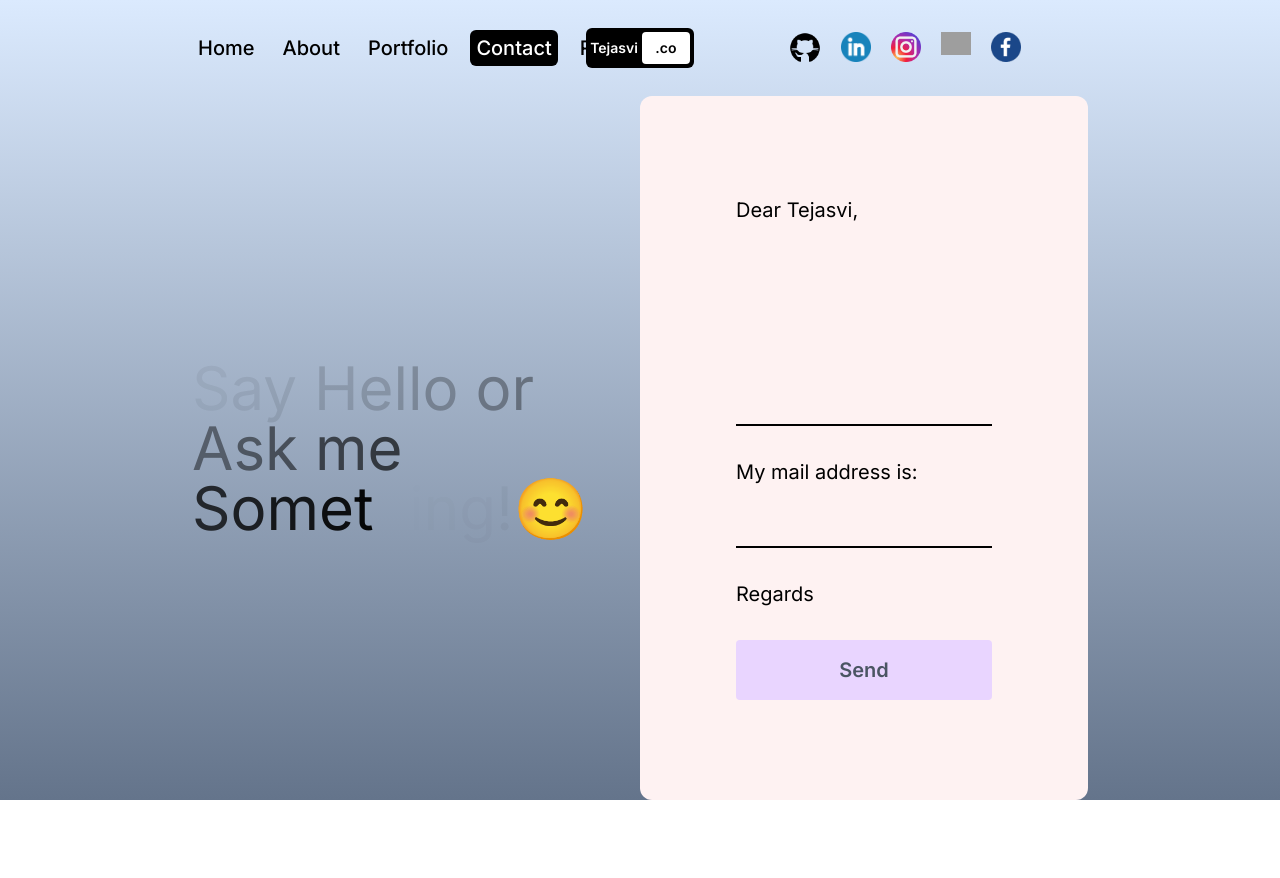
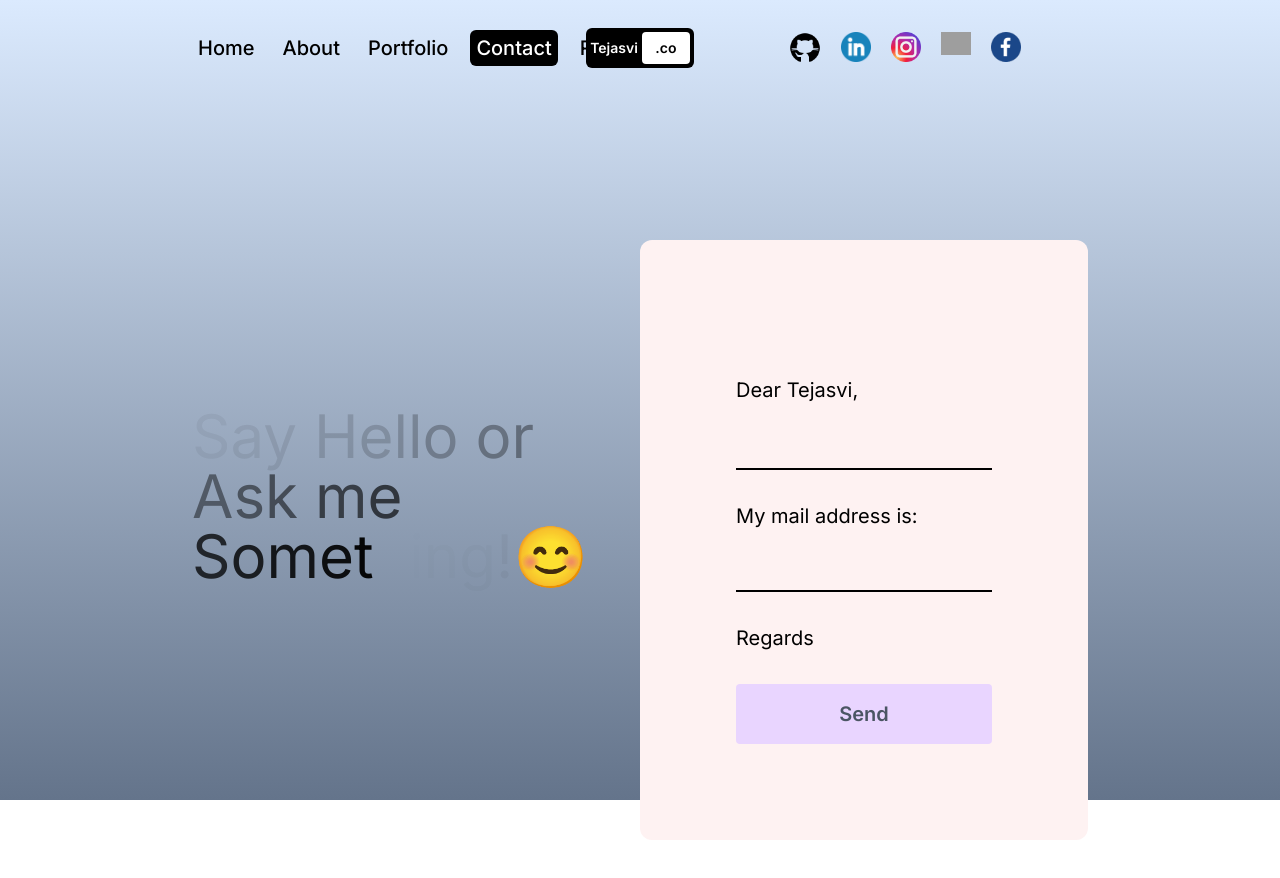
Before and after one commit to tejasvi541/portfolio-2.0, a Next.js app: page /contact in a window 1280 px wide. Shown: the top 878 px of the page. Before the commit the page ends 800 px from the top, so only its background shows below. Built offline with nearby package versions, Linux system fonts and the light colour scheme; grey boxes are pictures that could not be loaded.

Commit message:
Changes in form

```diff
--- a/src/app/contact/page.jsx
+++ b/src/app/contact/page.jsx
@@ -39,7 +39,7 @@ const ContactPage = () => {
       initial={{ y: "-200vh" }}
       animate={{ y: "0%" }}
       transition={{ duration: 1 }}>
-      <div className="h-full flex flex-col lg:flex-row px-4 sm:px-8 md:px-12 lg:px-20 xl:px-48">
+      <div className="lg:h-screen flex flex-col lg:flex-row px-4 sm:px-8 md:px-12 lg:px-20 xl:px-48 sm:overflow-auto lg:overflow-hidden">
         {/* TEXT CONTAINER */}
         <div className="h-1/2 lg:h-full lg:w-1/2 flex items-center justify-center text-6xl">
           <div>
@@ -63,8 +63,8 @@ const ContactPage = () => {
         <form
           onSubmit={sendEmail}
           ref={form}
-          className="h-1/2 lg:h-full lg:w-1/2 bg-red-50 rounded-xl text-xl flex flex-col gap-8 justify-center p-24">
-          <span>Dear Tejasvi,</span>
+          className="lg:h-3/4 lg:w-1/2 sm:h-3/4 bg-red-50 rounded-xl text-xl flex flex-col gap-8 justify-center p-24 relative top-36 overflow-auto">
+          <span className="mt-10">Dear Tejasvi,</span>
           <textarea
             rows={6}
             className="bg-transparent border-b-2 border-b-black outline-none resize-none"
```
